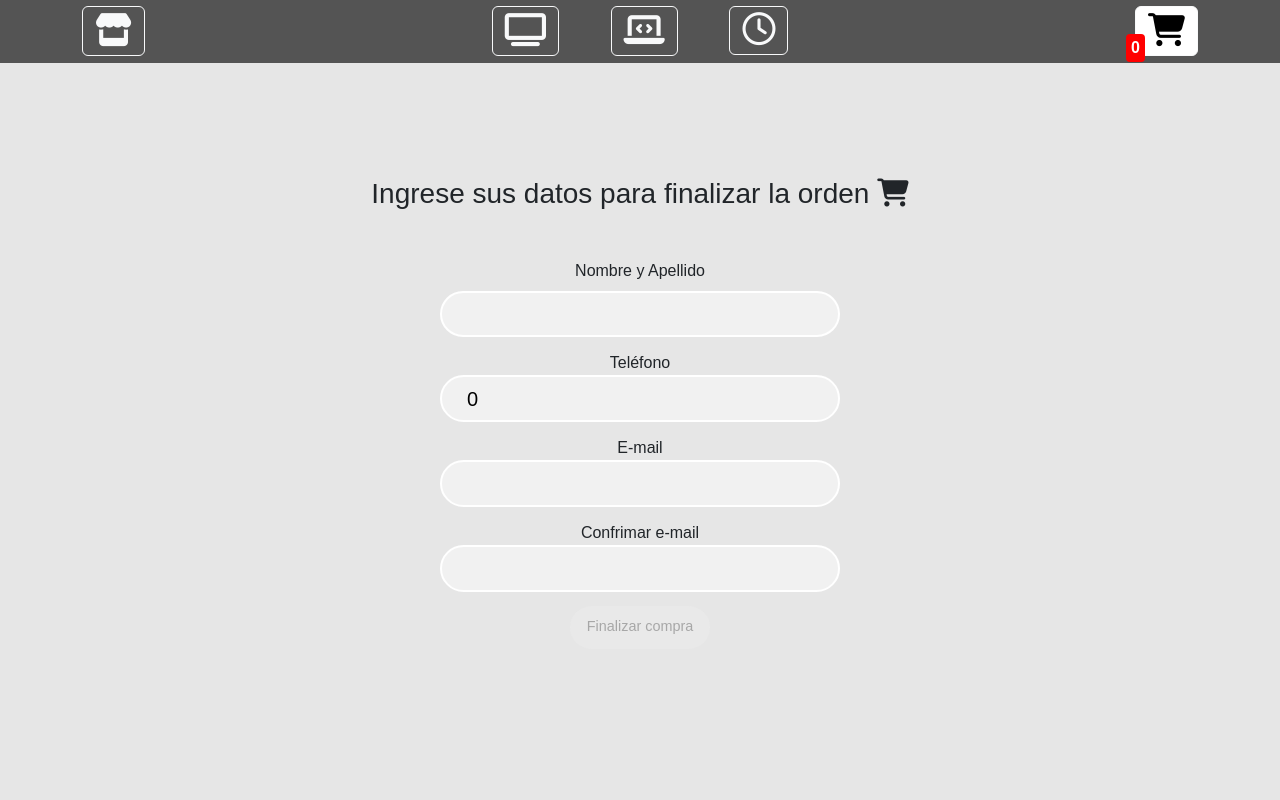
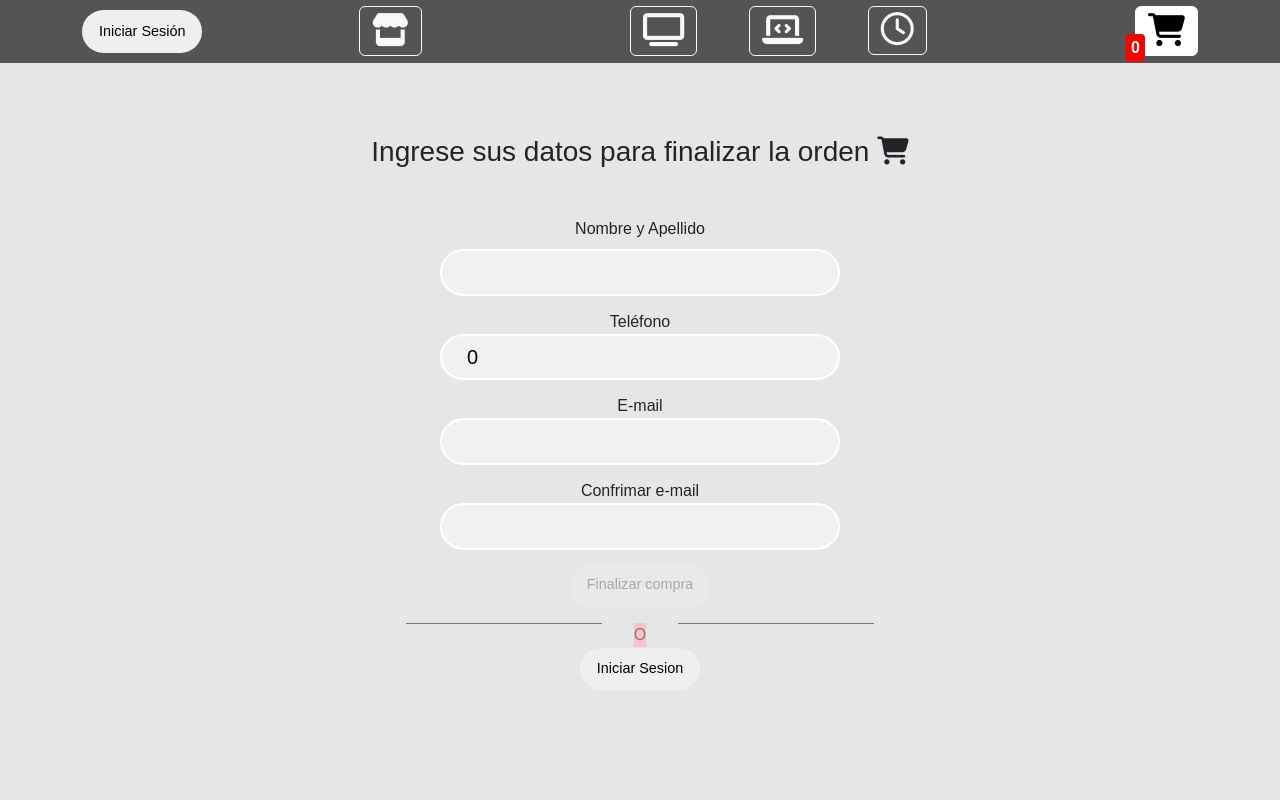
Before and after one commit to Salazarignacio/react, a React (Vite) app: page /cart/checkout in a window 1280 px wide. Shown: the top 800 px of the page. Built offline with nearby package versions, Linux system fonts and the light colour scheme.

Commit message:
compartiendo context del login, ajustes pendientes

```diff
--- a/src/App.jsx
+++ b/src/App.jsx
@@ -4,7 +4,7 @@ import ItemListContainer from "./components/ItemListContainer/ItemListContainer"
 import NavBar from "./components/NavBar/NavBar";
 import { BrowserRouter, Routes, Route } from "react-router-dom";
 import Cart from "./components/Cart/Cart";
-import Login from "./components/Login/Login";
+
 
 
 import CheckoutContainer from "./components/CheckoutContainer/CheckoutContainer";
@@ -21,6 +21,7 @@ function App() {
   return (
     <>
         <BrowserRouter>
+        <LoginContainer>
       <CartContext>
           <NavBar />
           <Routes>
@@ -41,6 +42,7 @@ function App() {
             />
           </Routes>
       </CartContext>
+      </LoginContainer>
         </BrowserRouter>
     </>
   );
--- a/src/CartContext/CartContext.jsx
+++ b/src/CartContext/CartContext.jsx
@@ -19,19 +19,17 @@ function CartContext({ children }) {
 
   const totalQuantity = getTotalQuantity();
 
+  const getTotal = () => {
+    let total = 0;
 
-    const getTotal = () => {
-        let total = 0
+    cart.forEach((prod) => {
+      total += prod.quantity * prod.price;
+    });
 
-        cart.forEach(prod => {
-            total += prod.quantity * prod.price
-        })
-
-        return total
-    }
+    return total;
+  };
 
   const total = getTotal();
-
 
   const del = (id) => {
     let busqueda = cart.map((el) => el.id).indexOf(id);
@@ -39,9 +37,11 @@ function CartContext({ children }) {
     setState(!state);
   };
 
-
   /* ---------------------------------------------------------------------------------- */
- const clearCart =()=>{cart.splice(0); setState(!state);};
+  const clearCart = () => {
+    cart.splice(0);
+    setState(!state);
+  };
   const addItem = (prod) => {
     if (!isInCart(prod.id)) {
       setCart((prev) => [...prev, prod]);
@@ -53,7 +53,7 @@ function CartContext({ children }) {
       const index = cart.indexOf(searchProduct);
 
       cart[index].quantity += prod.quantity;
-      setState(!state)
+      setState(!state);
     }
   };
 
@@ -63,7 +63,7 @@ function CartContext({ children }) {
   return (
     <>
       <ThemeContext.Provider
-        value={[cart, addItem, isInCart, totalQuantity, total, del, clearCart ]}
+        value={[cart, addItem, isInCart, totalQuantity, total, del, clearCart]}
       >
         {children}
       </ThemeContext.Provider>
--- a/src/components/Cart/Cart.jsx
+++ b/src/components/Cart/Cart.jsx
@@ -1,4 +1,4 @@
-import { useContext, useState } from "react";
+import { useContext } from "react";
 import { Link } from "react-router-dom";
 import { ThemeContext } from "../../CartContext/CartContext";
 import CartView from "../CartView/CartView";
--- a/src/components/Checkout/Checkout.css
+++ b/src/components/Checkout/Checkout.css
@@ -17,3 +17,34 @@
     width: 400px;
     margin-bottom: 14px;
 }
+
+.divider {
+    width: 100%;
+    display: flex;
+    align-items: center;
+    justify-content: center;
+    margin-top: 1rem;
+}
+
+.divider-right {
+    margin-left: 1rem;
+    margin-right: 2rem;
+    width: 100%;
+    border-bottom: 0.5px solid rgb(122, 122, 122);
+}
+
+.divider-left {
+    margin-left: 2rem;
+    margin-right: 1rem;
+    width: 100%;
+    border-bottom: 0.5px solid rgb(122, 122, 122);
+}
+
+.divider-center {
+    color:  rgb(122, 122, 122);
+    font-size: 16px;
+    display: flex;
+    align-items: center;
+    justify-content: center;
+    background-color: pink;
+}
--- a/src/components/Checkout/Checkout.jsx
+++ b/src/components/Checkout/Checkout.jsx
@@ -1,3 +1,4 @@
+import { Link } from "react-router-dom";
 import "./Checkout.css";
 import { useState } from "react";
 
@@ -19,12 +20,9 @@ function Checkout({
   function check() {
     if (mail != mail2) {
       setError(true);
-    } else if (
-      mail.length > 0 &&
-      name.length > 0 &&
-      phone.length > 0
-    ) {
-      setValid(true); setError(false)
+    } else if (mail.length > 0 && name.length > 0 && phone.length > 0) {
+      setValid(true);
+      setError(false);
     } else {
       setValid(false);
       setError(false);
@@ -38,7 +36,10 @@ function Checkout({
 
   return (
     <div className="mh ">
-      <h3 className="mb-5">Ingrese sus datos para finalizar la orden <i className="fa-solid fa-cart-shopping"></i></h3>
+      <h3 className="mb-5">
+        Ingrese sus datos para finalizar la orden{" "}
+        <i className="fa-solid fa-cart-shopping"></i>
+      </h3>
       <form className="Checkout" onSubmit={fn2}>
         <label className="mb-2">Nombre y Apellido</label>
         <input
@@ -106,6 +107,14 @@ function Checkout({
         >
           Finalizar compra
         </button>
+        <div className="divider">
+        <div className="divider-right mb-4"></div>
+        <div className="divider-center">O</div>
+        <div className="divider-left mb-4"></div>
+        </div>
+        <Link to={"/login"}>
+          <button className="btn-modern">Iniciar Sesion</button>
+        </Link>
       </form>
       {error && <p>El e-mail no coincide con la confirmación</p>}
     </div>
--- a/src/components/LoginContainer/LoginContainer.jsx
+++ b/src/components/LoginContainer/LoginContainer.jsx
@@ -1,48 +1,52 @@
-import { useEffect, useState } from "react";
+import { createContext, useState } from "react";
 import { useNavigate } from "react-router-dom";
 import "../Login/Login";
 import Login from "../Login/Login";
 import { baseDatos } from "../../firebase/firebaseConfig";
-import { getDocs, collection } from "firebase/firestore"
+import { getDocs, collection } from "firebase/firestore";
 
+export const LoginContext = createContext("");
 
-export default function LoginContainer() {
-
+export default function LoginContainer({children}) {
   const [user, setUser] = useState("");
   const [pass, setPass] = useState("");
   const [users, setUsers] = useState([]);
+  const [loged, setLoged] = useState(false);
   const navigate = useNavigate();
 
-   function dale (){
+  function sendUser() {
+    const usersRef = collection(baseDatos, "users");
+    getDocs(usersRef).then((qs) => {
+      const map = qs.docs.map((a) => {
+        const fields = a.data();
+        return { ...fields };
+      });
+      setUsers(map);
+    });
+    const searchUser = users.find((a) => a.usuario == user);
+    console.log(searchUser);
+    searchUser ? navigate("/") : alert("usuario inexistente");
 
-      const usersRef = collection(baseDatos, "users")
-      getDocs(usersRef)
-          .then((qs)=>{
-            const map = qs.docs.map((a)=>{
-              const fields = a.data();
-              return {...fields}
-            });
-            setUsers(map)
-          })
-         const booleano = users.find((a)=>a.usuario==user)
-         console.log(booleano)
-         booleano?navigate("/"):alert("usuario inexistente");
-
+    if (searchUser && searchUser.password == pass) {
+      setLoged(true)
+      navigate("/");
+    } else alert("nombre de usuario o contraseña incorrecto");
   }
-
-
-
 
   return (
     <>
+      {/* podria reutilizar el componente Login para optimizar la app */}
+         <LoginContext.Provider
+        value={{user, loged}}
+      >
+        {children}
+      </LoginContext.Provider>
       <Login
         user={user}
         pass={pass}
         setUser={setUser}
         setPass={setPass}
-
-         fn2={dale}
-
+        fn2={sendUser}
       ></Login>
     </>
   );
--- a/src/components/NavBar/NavBar.jsx
+++ b/src/components/NavBar/NavBar.jsx
@@ -1,11 +1,17 @@
 import CartWidget from "../CartWidget/CartWidget";
 import "./NavBar.css";
 import { NavLink } from "react-router-dom";
+import { LoginContext } from "../LoginContainer/LoginContainer";
+import { useContext } from "react";
 
 export default function NavBar() {
+  const themeLogin = useContext(LoginContext)
+  const {user} = themeLogin
+  const {loged} = themeLogin
   return (
     <header className=" container-fluid bColor">
       <div className="NavBar container-sm ">
+        <div>{loged?<p>Usario: {user}</p>:<button className="btn-modern">Iniciar Sesión</button>}</div>
         <div>
           <NavLink to={"/"}>
             <button type="button" className="btn btn-outline-light">
@@ -17,20 +23,20 @@ export default function NavBar() {
           <NavLink to={"category/tv"} activeclassname="active">
             <button type="button" className="btn btn-outline-light">
               <i className="icon fa-solid fa-tv"></i>
-              {/* <p>Tv</p> */}
+
             </button>
           </NavLink>
           <NavLink to={"category/notebook"}>
             <button type="button" className="btn btn-outline-light">
               <i className="icon fa-solid fa-laptop-code"></i>
-              {/* <p>NoteBook</p> */}
+
             </button>
           </NavLink>
           <NavLink to={"category/watch"}>
             <button type="button" className="btn btn-outline-light">
               <i className="icon fa-regular fa-clock"></i>
 
-              {/* <p>SmartWatch</p> */}
+
             </button>
           </NavLink>
         </div>
--- a/src/components/SignUp/SignUp.jsx
+++ b/src/components/SignUp/SignUp.jsx
@@ -24,7 +24,7 @@ export default function SignUp({user, pass, setUser, setPass, fn, fn2}) {
           value={pass}
           onChange={(e) => setPass(e.target.value)}
         />
-        <button onClick={()=>handleSubmit(e)} className="btn-modern ">Registrarse</button>
+        <button onClick={(e)=>handleSubmit(e)} className="btn-modern ">Registrarse</button>
       </form>
     </div>
   );
--- a/src/components/SignUpContainer/SignUpContainer.jsx
+++ b/src/components/SignUpContainer/SignUpContainer.jsx
@@ -36,18 +36,26 @@ const userRef = collection(baseDatos, "users");
 
    addDoc(userRef, info).then(({id})=>setUserId(id)) /* devuelve el id de la orden  */
 
-   navigate("/")
+    navigate("/")
 
   };
   return (<>
-  <SignUp
+   <SignUp
   user={user}
   pass={pass}
   setUser={setUser}
   setPass={setPass}
-  funcion={sendUser}
-  funcion2={newUser}
+  fn={sendUser}
+  fn2={newUser}
   />
+      {/* <Login
+        user={user}
+        pass={pass}
+        setUser={setUser}
+        setPass={setPass}
+        fn={newUser}
+        fn2={sendUser}
+      ></Login> */}
   </>)
 };
 
```
Lines whose indentation alone changed are shown as unchanged.
